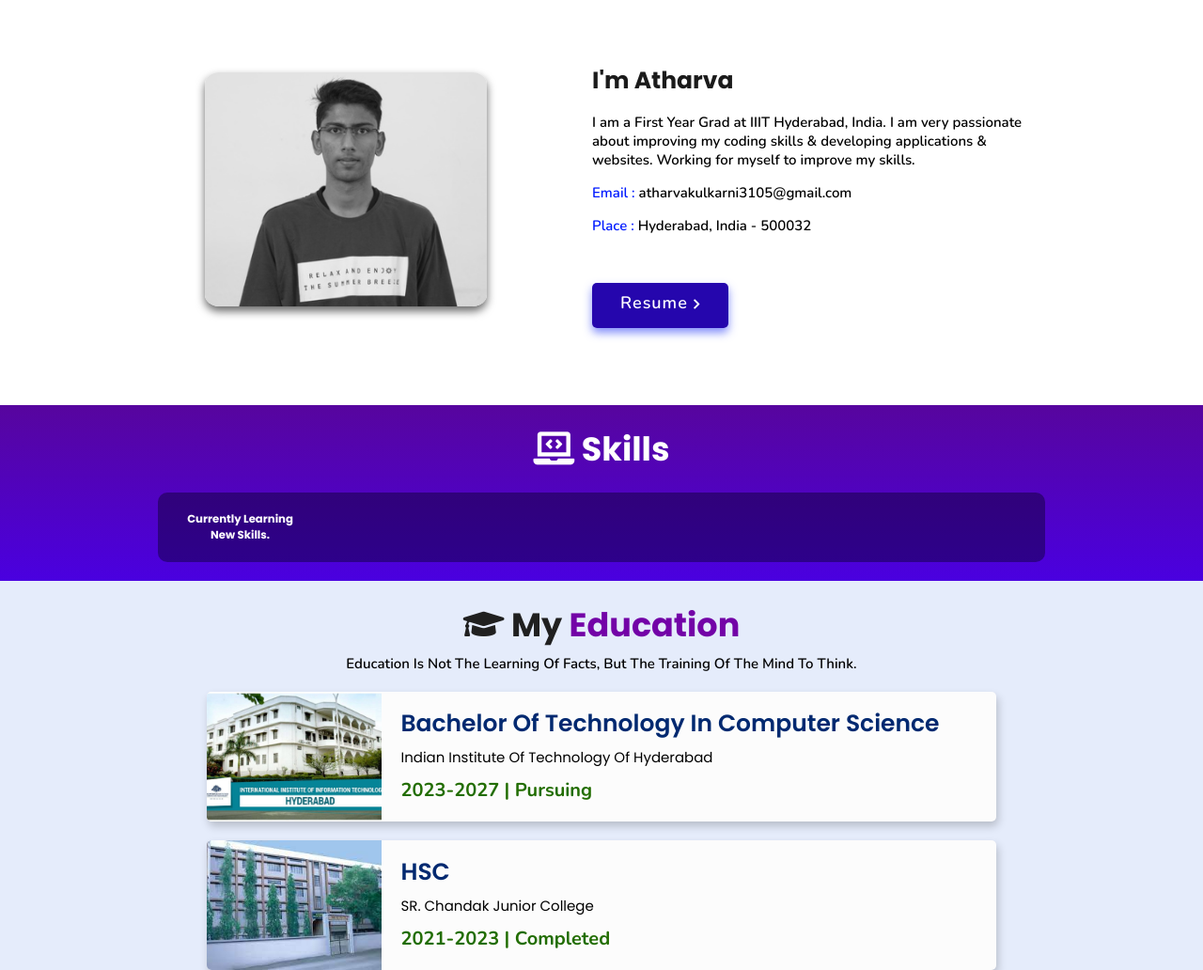
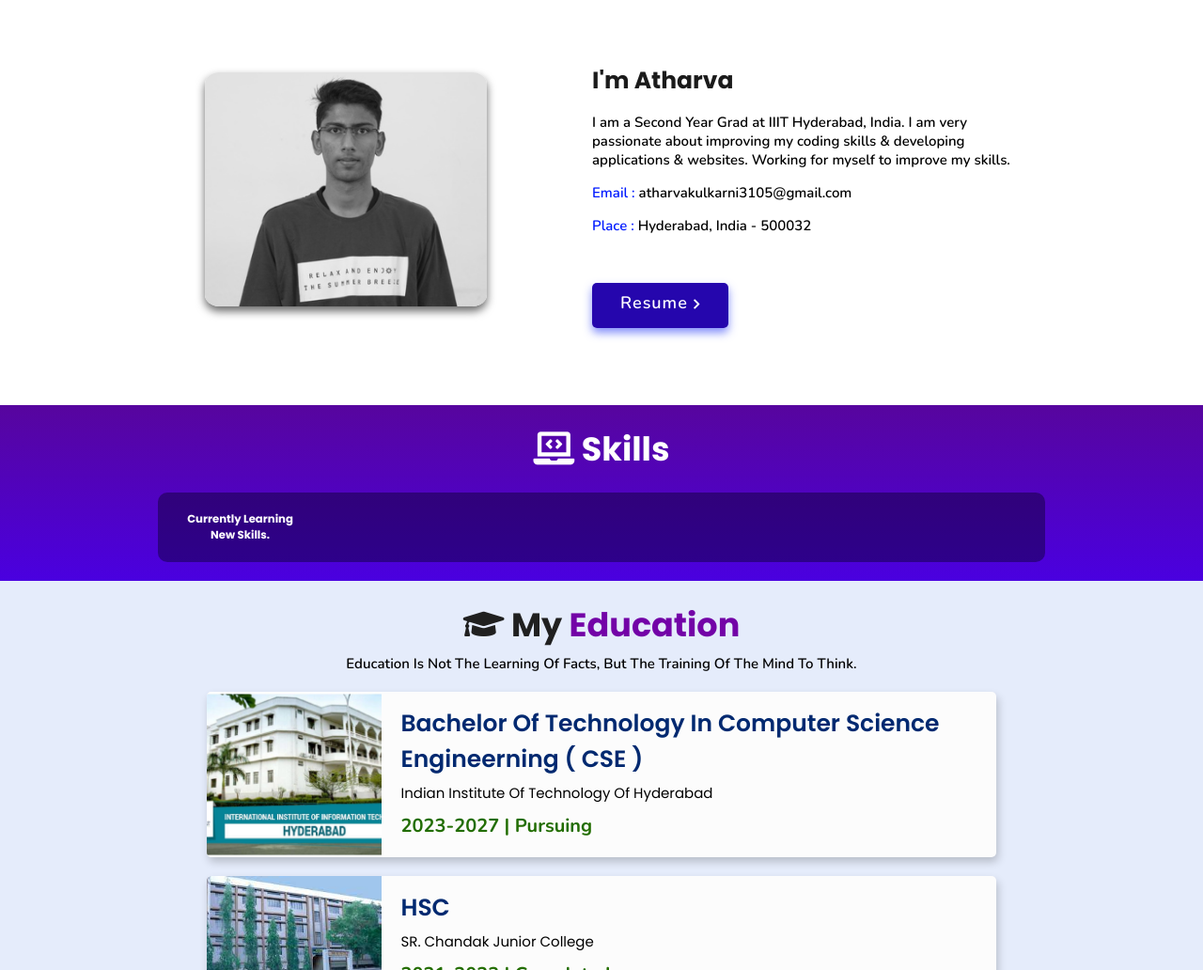
Before and after one commit to ARK3105/ARK3105.github.io, a plain HTML site: page index.html in a window 1280 px wide. Shown: the part 876-1908 px from the top of the page at 94% size. Drawn offline with nearby package versions, Linux system fonts and the light colour scheme.

Commit message:
Update index.html

```diff
--- a/index.html
+++ b/index.html
@@ -87,7 +87,7 @@
       <div class="content">
         <h3>I'm Atharva</h3>
 
-        <p>I am a First Year Grad at IIIT Hyderabad, India.
+        <p>I am a Second Year Grad at IIIT Hyderabad, India.
           I am very passionate about improving my coding skills & developing applications & websites.
           Working for myself to improve my skills.</p>
 
@@ -140,7 +140,7 @@
           <img draggable="false" src="./assets/images/educat/college.jpeg" alt="">
         </div>
         <div class="content">
-          <h3>Bachelor of Technology in Computer Science</h3>
+          <h3>Bachelor of Technology in Computer Science Engineerning ( CSE ) </h3>
           <p>Indian Institute of Technology of Hyderabad</p>
           <h4>2023-2027 | Pursuing</h4>
         </div>
```
